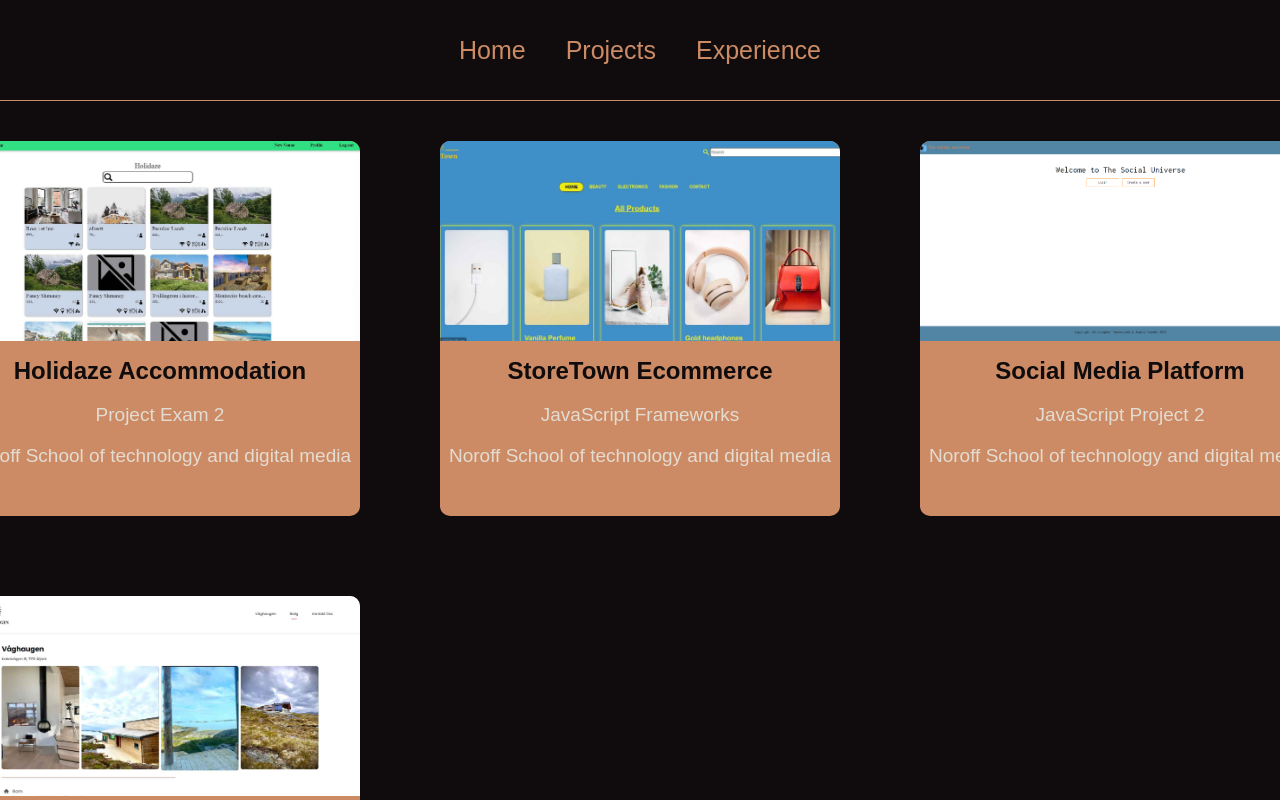
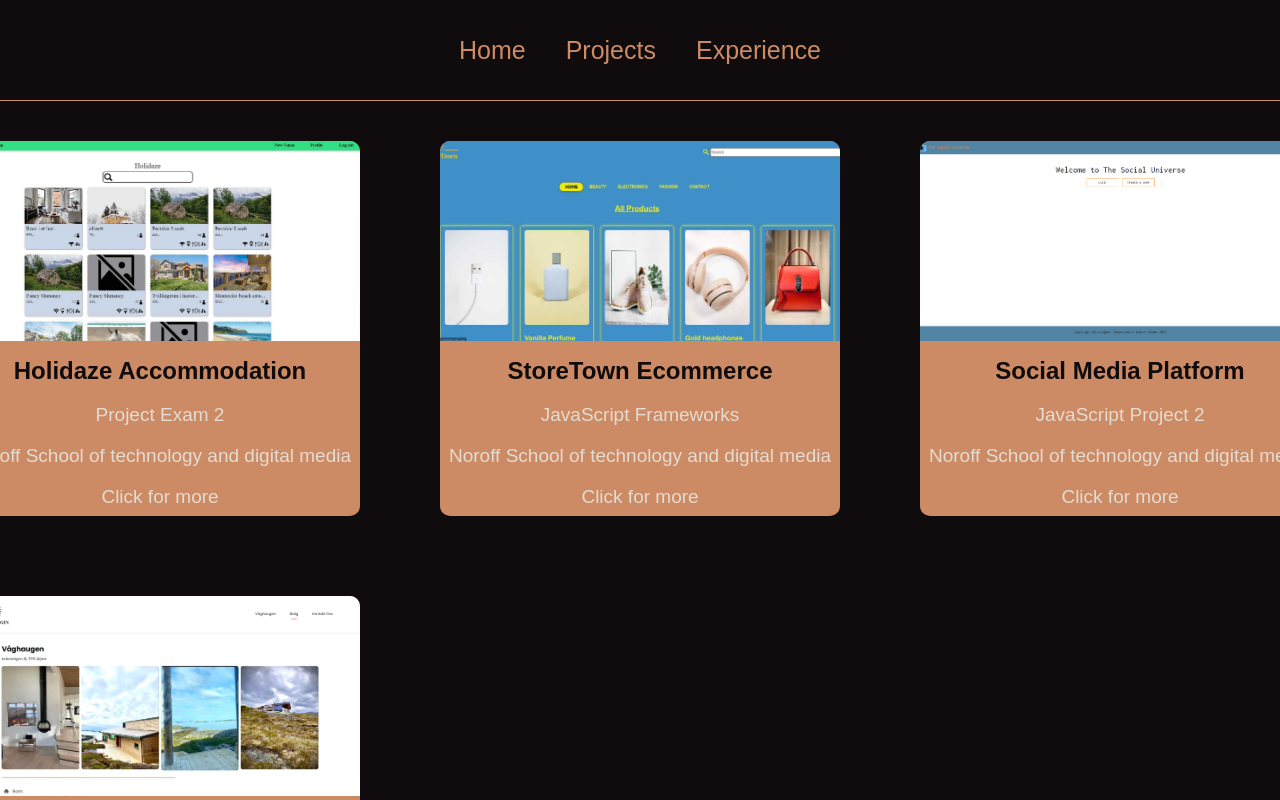
Before and after one commit to Pjatte1337/portfolio-2, a React (Create React App) app: page /projects in a window 1280 px wide. Shown: the top 800 px of the page. Built offline with nearby package versions, Linux system fonts and the light colour scheme.

Commit message:
added more p

```diff
--- a/src/components/ProjectItem.jsx
+++ b/src/components/ProjectItem.jsx
@@ -14,6 +14,7 @@
             <h1> {name} </h1>
             <p> {title} </p>
             <p> {info} </p>
+            <p className="more"> Click for more </p>
         </div>
     );
 }
--- a/src/pages/Projects.jsx
+++ b/src/pages/Projects.jsx
@@ -25,6 +25,7 @@
             image={project.image}
             title={project.title}
             info={project.info}
+            click={project.more}
           />
         ))}
       </div>
--- a/src/styles/Project.css
+++ b/src/styles/Project.css
@@ -33,6 +33,12 @@
 
 .projectItem p {
   font-size: 19px;
+}
+
+.projectItem:hover .more {
+  color: #100c0d;
+  font-weight: bold;
+
 }
 
 .projectItem:hover {
```
